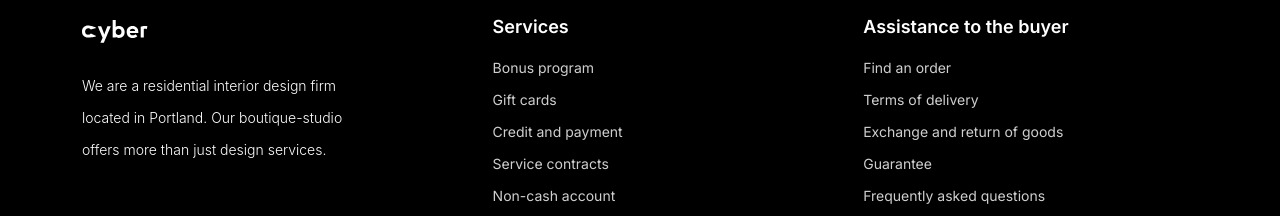
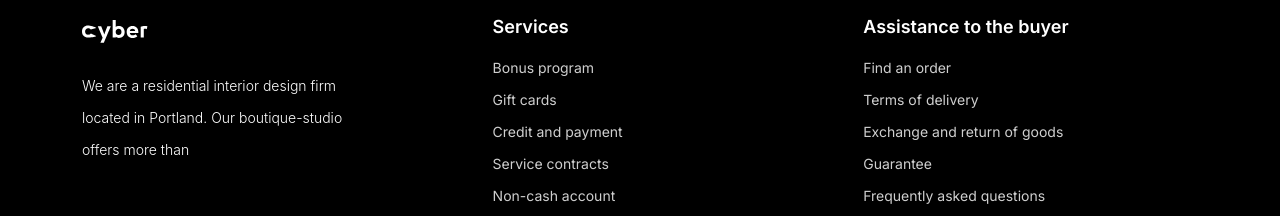
Before and after one commit to nnatroo/cyber-front, a React (Vite) app: page / in a window 1280 px wide. Shown: the part 350-566 px from the top of the page. Built offline with nearby package versions, Linux system fonts and the light colour scheme; no server answers.

Commit message:
Add files via upload

```diff
--- a/src/components/Footer.jsx
+++ b/src/components/Footer.jsx
@@ -15,8 +15,7 @@ export const Footer = () => {
                         <img src={CyberLogoWhite} alt={""}/>
                     </h2>
                     <p className={classes['footer-description']}>
-                        We are a residential interior design firm located in Portland.
-                        Our boutique-studio offers more than just design services.
+                        We are a residential interior design firm located in Portland. Our boutique-studio offers more than
                     </p>
                 </div>
 
```
